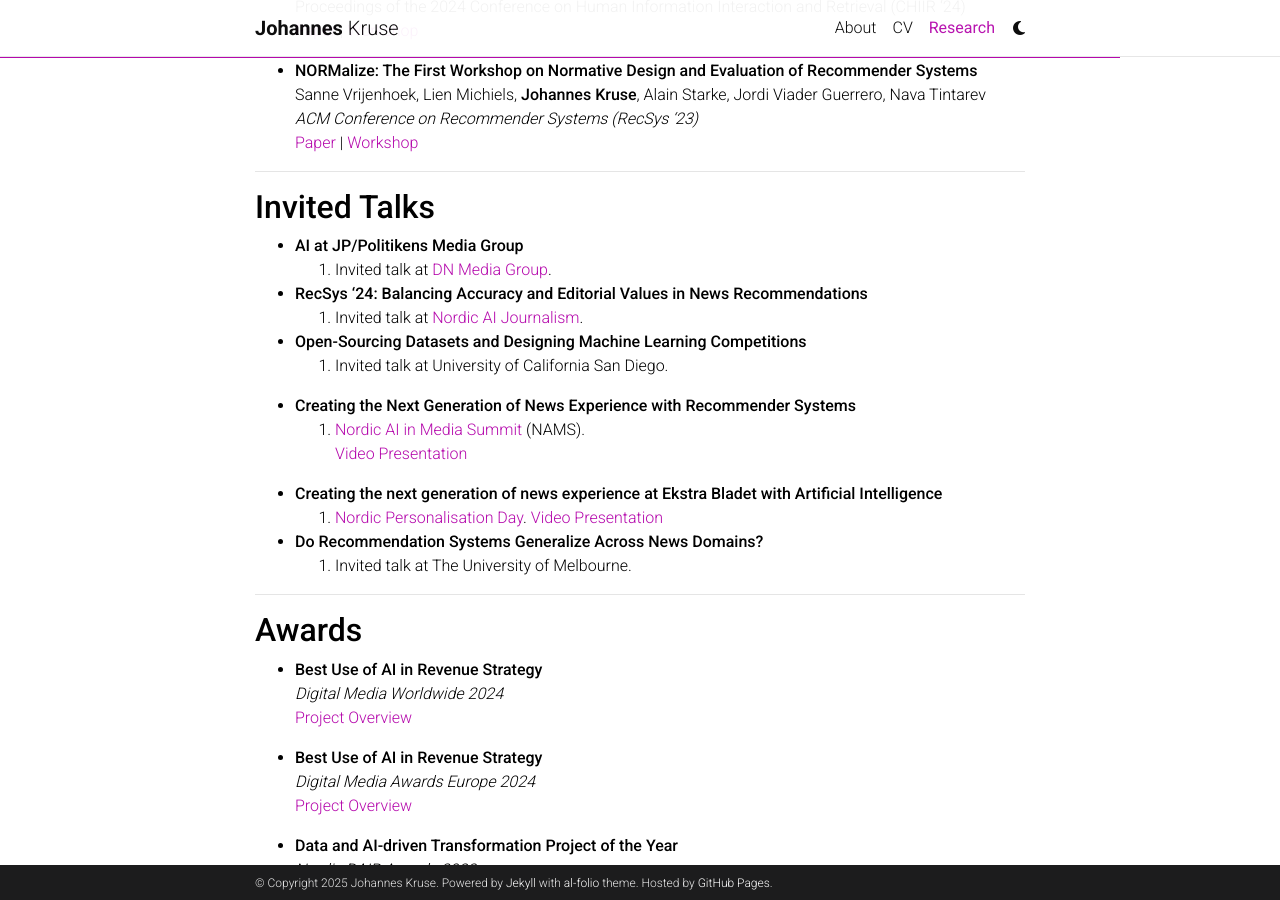
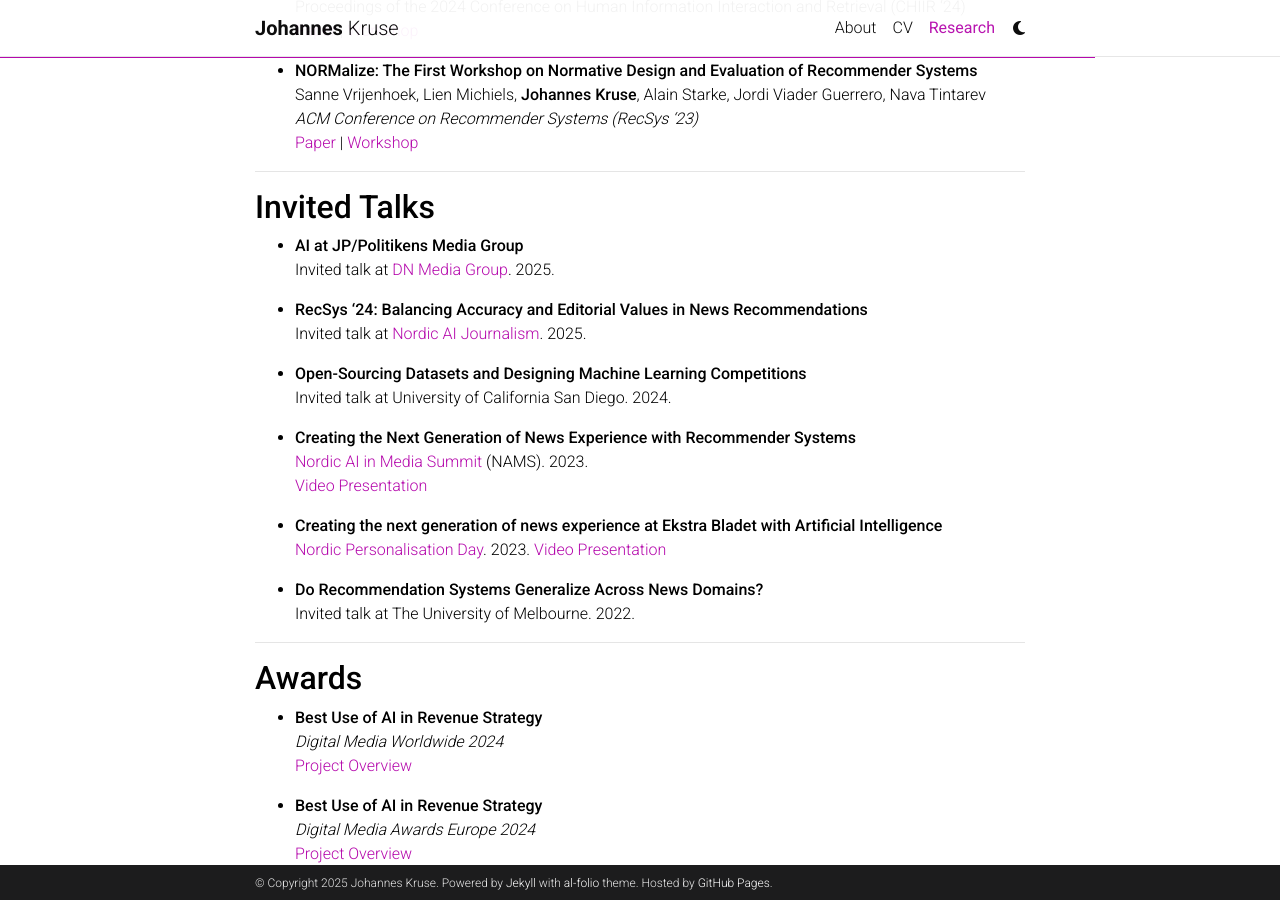
Before and after one commit to johanneskruse/johanneskruse.github.io, a Jekyll site: the page built from _pages/2_publications.md, in a window 1280 px wide and 900 px high, scrolled down 1864 px. Built offline with Jekyll 4.4.1, drawn with Linux system fonts in a browser that asks for light colours; comment, search, counter and statistics services are not loaded; a style sheet for code colours, icons or effects is not loaded.

Commit message:
fix dates#

```diff
--- a/_pages/2_publications.md
+++ b/_pages/2_publications.md
@@ -86,26 +86,26 @@
 ----
 ## **Invited Talks**
 - **AI at JP/Politikens Media Group** \
-  2025. Invited talk at [DN Media Group](https://www.dngroup.com/).
+  Invited talk at [DN Media Group](https://www.dngroup.com/). 2025.
 
 - **RecSys '24: Balancing Accuracy and Editorial Values in News Recommendations** \
-  2025. Invited talk at [Nordic AI Journalism](https://www.nordicaijournalism.com/).
+  Invited talk at [Nordic AI Journalism](https://www.nordicaijournalism.com/). 2025.
 
 - **Open-Sourcing Datasets and Designing Machine Learning Competitions** \
-  2024. Invited talk at University of California San Diego.
+  Invited talk at University of California San Diego. 2024.
 
 <!-- 2023-05-09 -->
 - **Creating the Next Generation of News Experience with Recommender Systems** \
-  2023. [Nordic AI in Media Summit](https://www.nordicaijournalism.com/nordicaimediasummit) (NAMS). \
+  [Nordic AI in Media Summit](https://www.nordicaijournalism.com/nordicaimediasummit) (NAMS). 2023. \
   [Video Presentation](https://www.youtube.com/watch?v=i9hcu3Szo7w)
 
 <!-- 2023-03-30 -->
 - **Creating the next generation of news experience at Ekstra Bladet with Artificial Intelligence** \
-  2023. [Nordic Personalisation Day](https://sites.google.com/schibsted.com/personalisationday/home).
+  [Nordic Personalisation Day](https://sites.google.com/schibsted.com/personalisationday/home). 2023.
   [Video Presentation](https://youtu.be/piCuYLEYQZc?si=1GjFBCl9-lRsfE1Q&t=13492)
 
 - **Do Recommendation Systems Generalize Across News Domains?** \
-  2022. Invited talk at The University of Melbourne.
+  Invited talk at The University of Melbourne. 2022.
 
 ----
 
```
